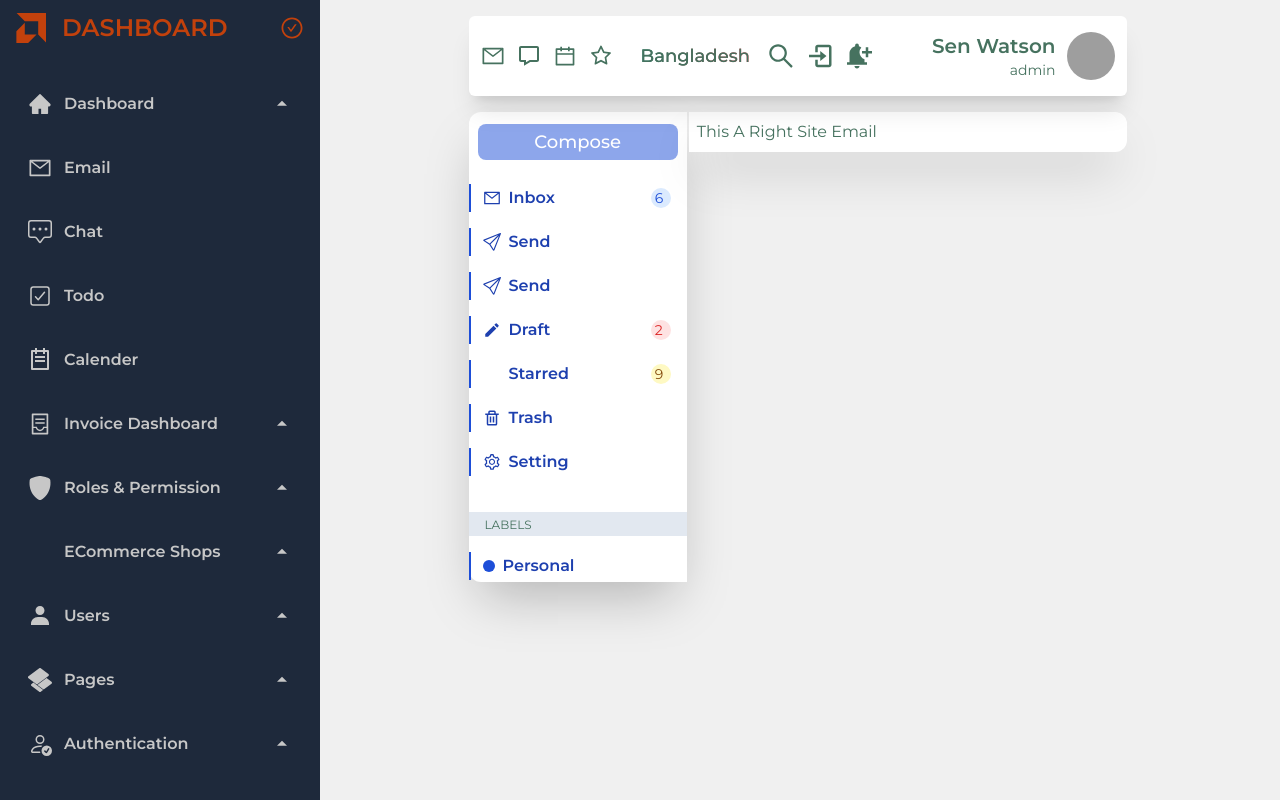
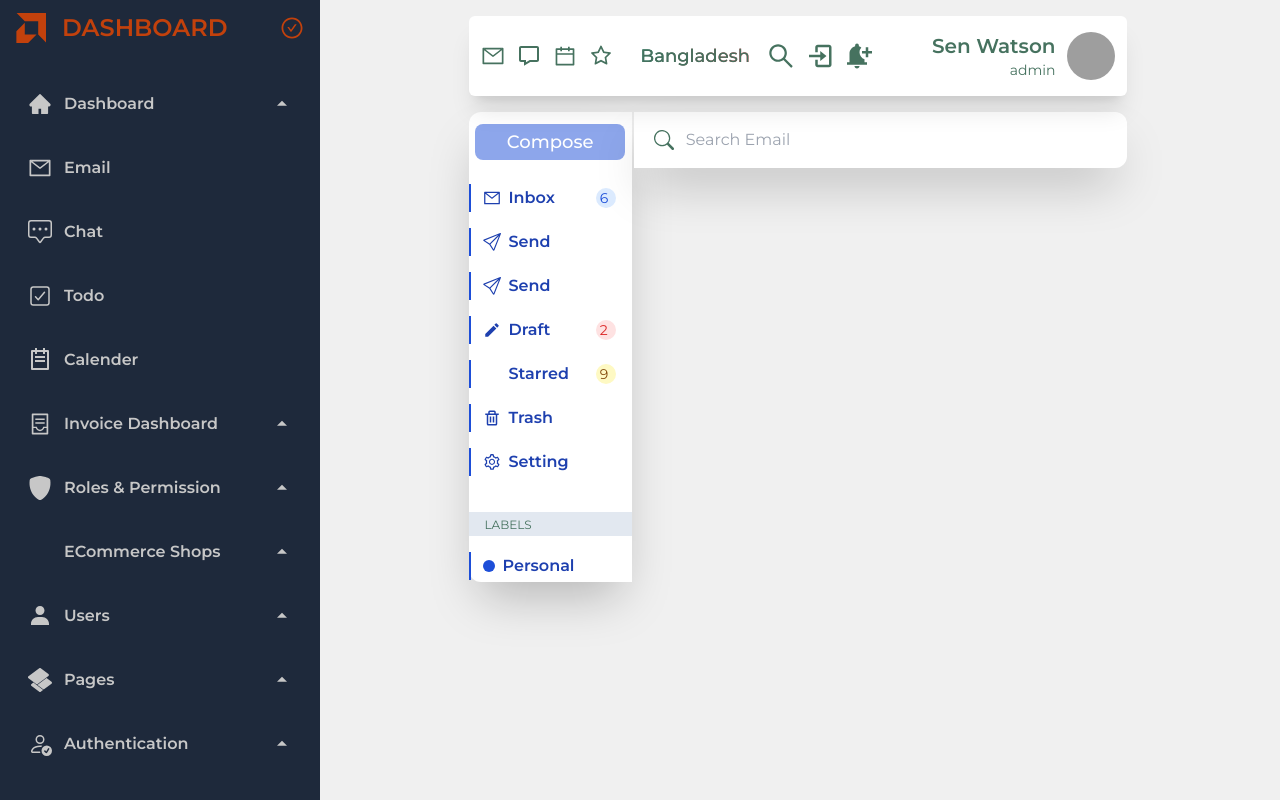
Before and after one commit to saifularafat/admin-dashboard-design, a React (Vite) app: page /dashboard/email in a window 1280 px wide. Built offline with nearby package versions, Linux system fonts and the light colour scheme; grey boxes are pictures that could not be loaded; some icons are missing; a web font is replaced by a local one.

Commit message:
email search bar is completet

```diff
--- a/src/pages/Dashboard/Emails/EmailRightSite/EmailRightSite.jsx
+++ b/src/pages/Dashboard/Emails/EmailRightSite/EmailRightSite.jsx
@@ -1,10 +1,14 @@
+import { BsSearch } from "react-icons/bs";
 import useTheme from "../../../Shared/useTheme";
 
 const EmailRightSite = () => {
     const { isDarkMode } = useTheme();
     return (
         <div className={`${isDarkMode ? 'bg-slate-900' : 'bg-white'} text-accent rounded-r-xl shadow-2xl p-2`}>
-            <h3>This a right site Email</h3>
+            <div className="flex items-center py-2">
+                <BsSearch className="text-xl font-bold mx-3"/>
+                <input className="" type="text" placeholder="Search Email " />
+            </div>
         </div>
     );
 };
--- a/src/pages/Dashboard/Emails/Emails.jsx
+++ b/src/pages/Dashboard/Emails/Emails.jsx
@@ -4,11 +4,11 @@ import EmailRightSite from "./EmailRightSite/EmailRightSite";
 const Emails = () => {
 
     return (
-        <div className="grid grid-cols-3 md:first-letter:grid-cols-5 gap-[2px] mt-2 py-2">
-            <div className={`col-span-1 md:grid-cols-2`}>
+        <div className="grid grid-cols-3 md:grid-cols-8 gap-[2px] mt-2 w-full py-2">
+            <div className={`col-span-1 md:col-span-2`}>
                 <EmailLeftSite />
             </div>
-            <div className={`col-span-2 md:grid-cols-3`}>
+            <div className={`col-span-2 md:col-span-6`}>
                 <EmailRightSite />
             </div>
         </div>
```
